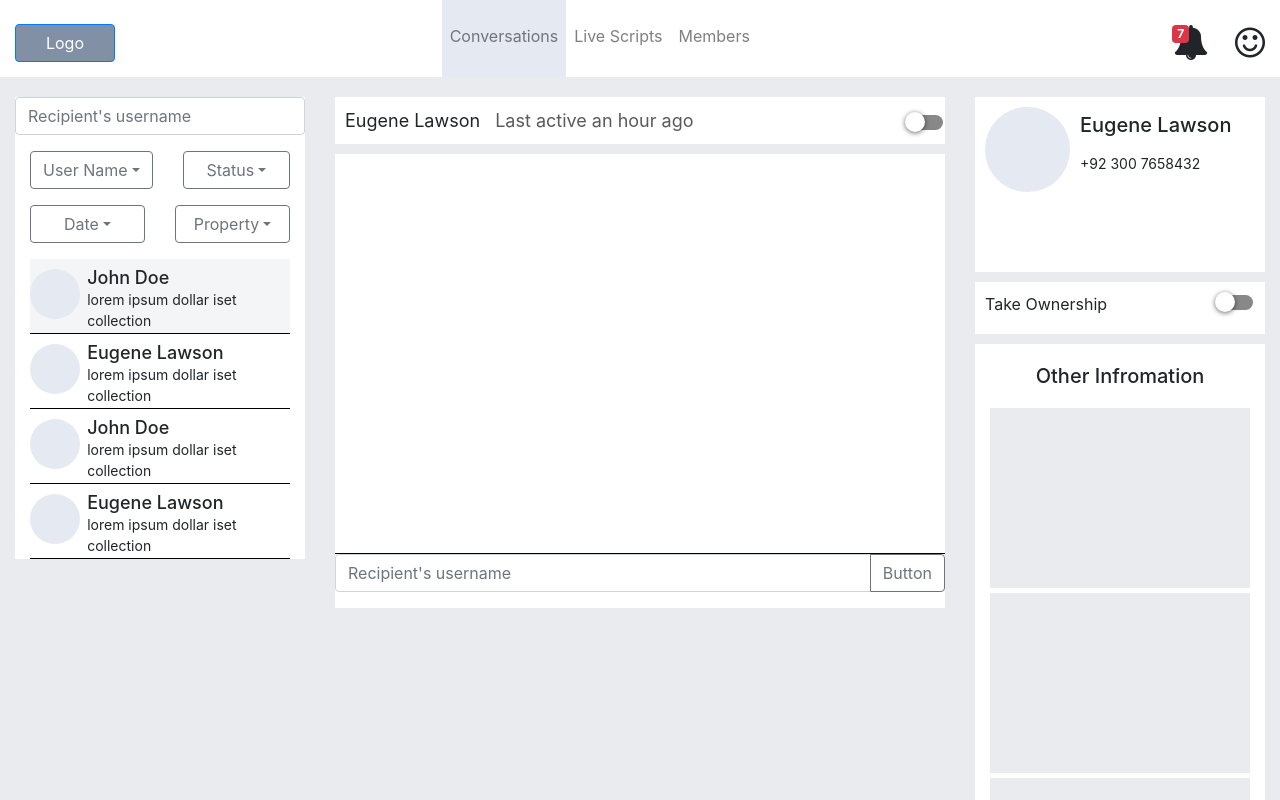
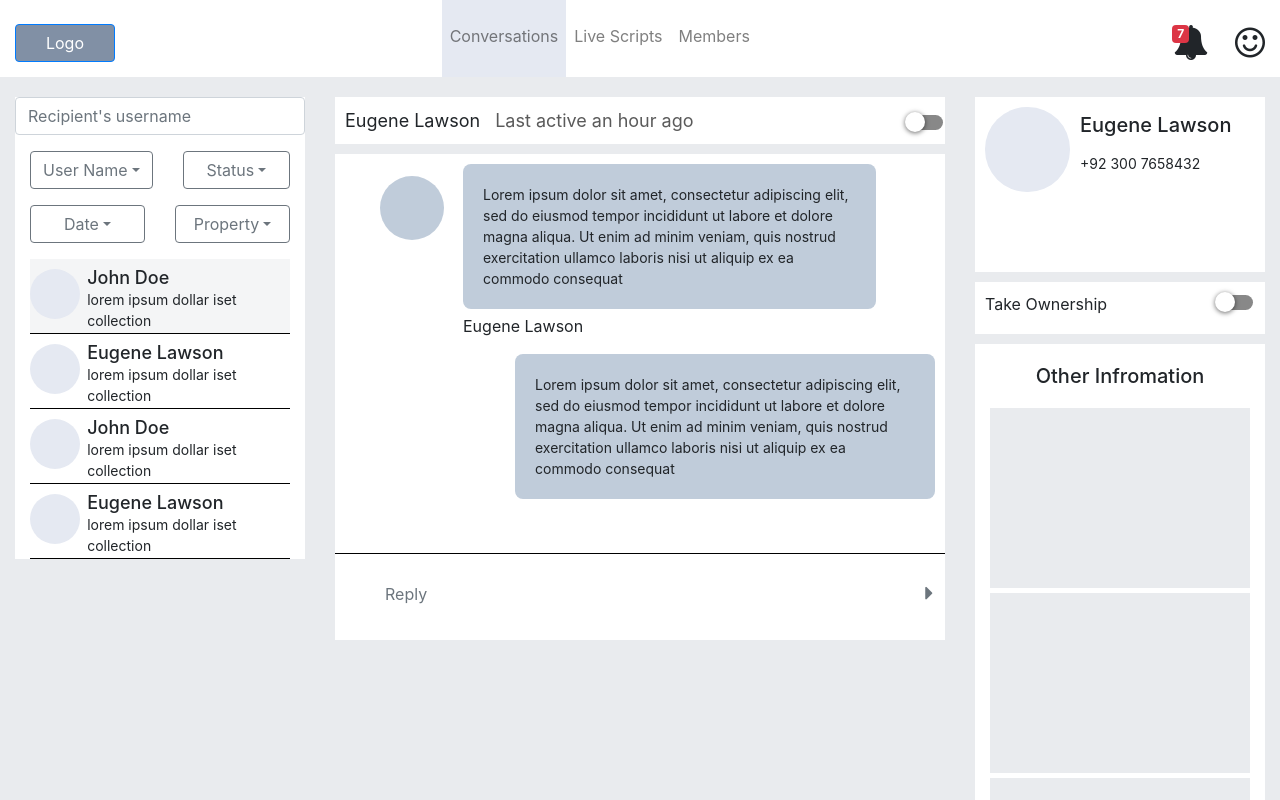
Before and after one commit to Shakeel-Ur-Rehman/marvel-chat, a React (Create React App) app: page / in a window 1280 px wide. Shown: the top 800 px of the page. Built offline with nearby package versions, Linux system fonts and the light colour scheme.

Commit message:
created massenger compoennt

```diff
--- a/src/components/Messenger.js
+++ b/src/components/Messenger.js
@@ -27,15 +27,33 @@ export default class Messenger extends Component {
                 </div>
             </div>
             <div style={{background:"white"}}>
-                <div style={{height:"400px",borderBottom:"1px solid black"}}></div>
-                <InputGroup className="mb-3">
+                <div style={{height:"400px",borderBottom:"1px solid black",overflowY:"scroll"}}>
+                <div className="recieved_message" style={{margin:"10px",height:"150px"}}>
+                  <div style={{float:"left",width:"20%"}}>
+                  <div style={{float:"left",margin:"10% 0px 0px 30%",height:"64px",width:"64px",borderRadius:"32px",backgroundColor:"#C0CCDA"}}></div>
+                  </div>
+                  <div style={{float:"right",width:"70%",marginRight:"10%"}}>
+                   <p style={{marginBottom:"5px",backgroundColor:"#C0CCDA",padding:"20px",borderRadius:"8px",fontSize:"14px"}}>Lorem ipsum dolor sit amet, consectetur adipiscing elit, sed do eiusmod tempor incididunt ut labore et dolore magna aliqua. Ut enim ad minim veniam, quis nostrud exercitation ullamco laboris nisi ut aliquip ex ea commodo consequat</p>
+                    <p style={{fontSize:"16px"}}>Eugene Lawson</p>
+                  </div>
+                </div>
+                <div className="sent_message" style={{margin:" 40px 10px 0px 0px",height:"150px"}}>
+                  <div style={{float:"right",width:"70%"}}>
+                   <p style={{marginBottom:"5px",backgroundColor:"#C0CCDA",padding:"20px",borderRadius:"8px",fontSize:"14px"}}>Lorem ipsum dolor sit amet, consectetur adipiscing elit, sed do eiusmod tempor incididunt ut labore et dolore magna aliqua. Ut enim ad minim veniam, quis nostrud exercitation ullamco laboris nisi ut aliquip ex ea commodo consequat</p>
+                  </div>
+                </div>
+                </div>
+    <InputGroup className="mb-3">
     <FormControl
-      placeholder="Recipient's username"
+      placeholder="Reply"
       aria-label="Recipient's username"
       aria-describedby="basic-addon2"
+      style={{border:"unset",marginTop:"10px",padding:"30px 50px"}}
     />
     <InputGroup.Append>
-      <Button variant="outline-secondary">Button</Button>
+      <Button variant="outline-secondary" style={{border:"unset",marginTop:"10px"}}>
+      <i className="fa fa-caret-right" style={{fontSize:"22px"}}></i>
+      </Button>
     </InputGroup.Append>
   </InputGroup>
             </div>
```
